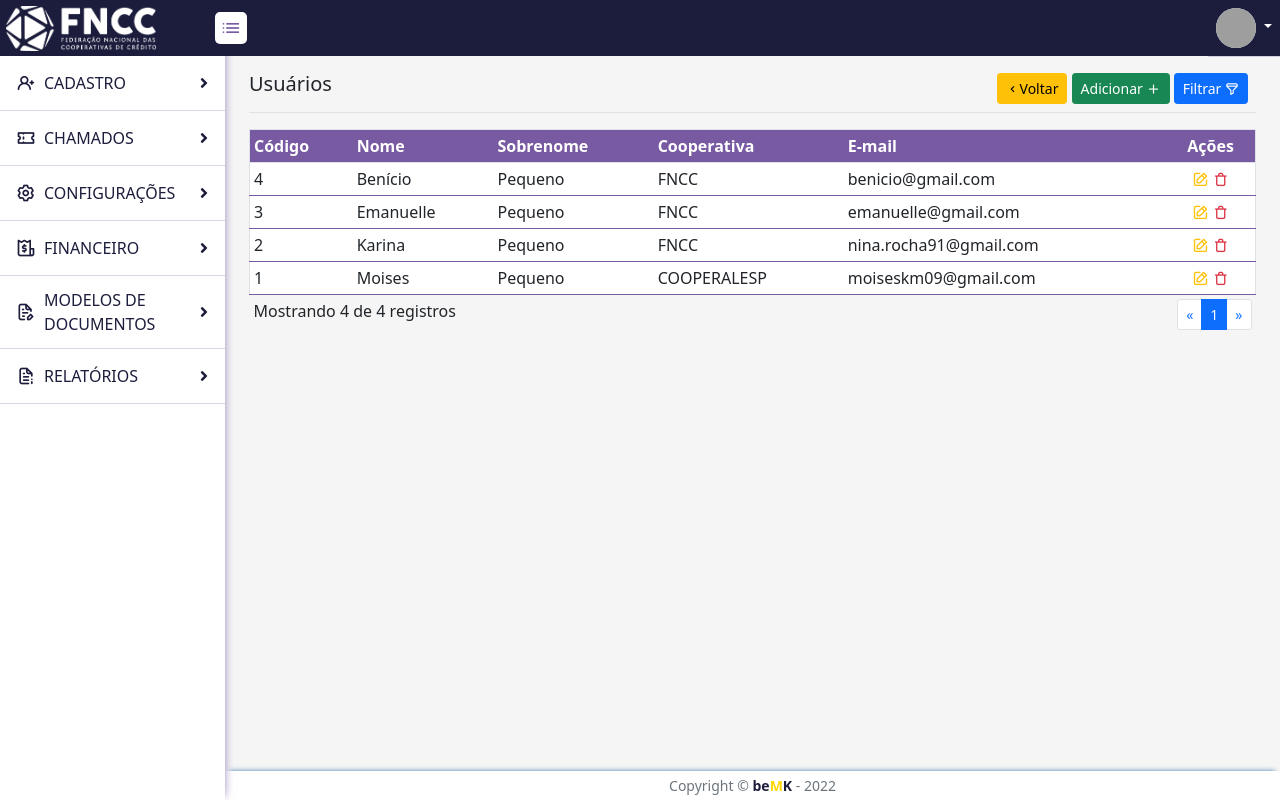
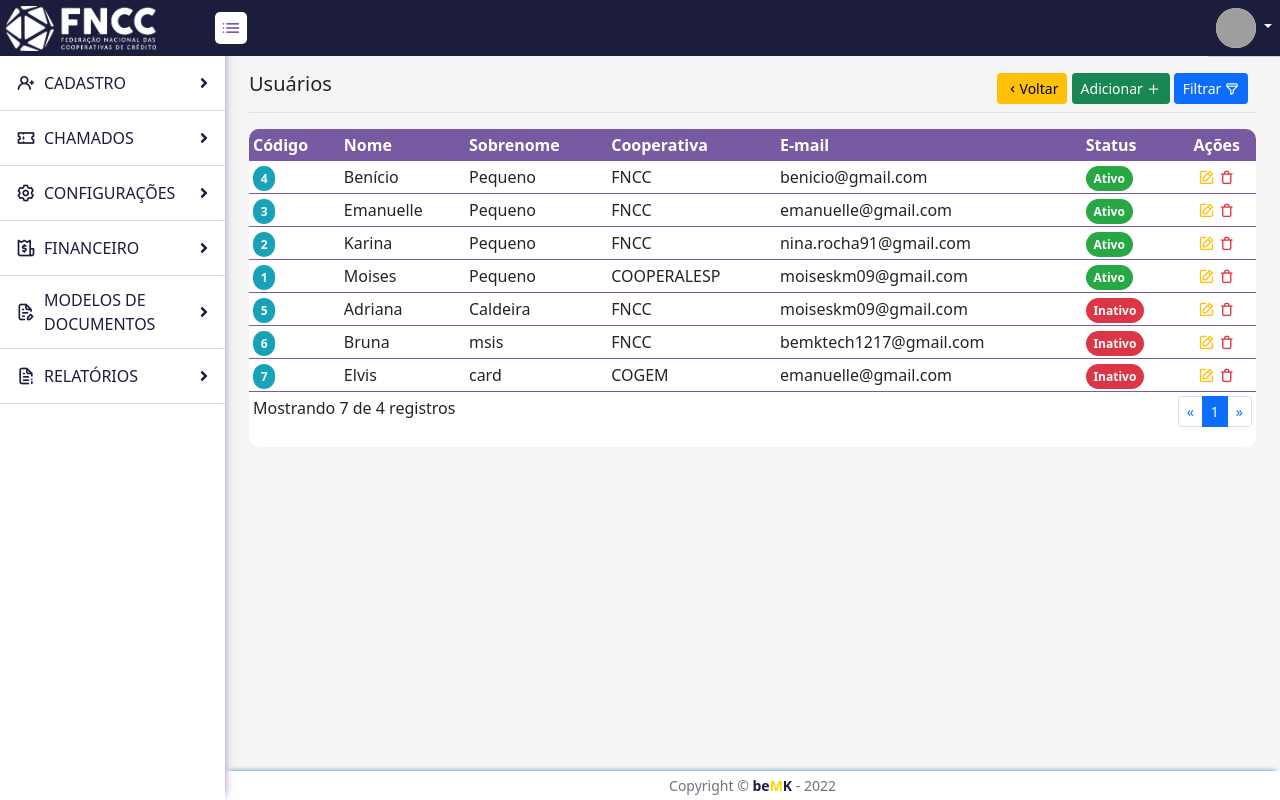
Before and after one commit to moiseskm09/sistema-fncc, a PHP site: page /sistema/cad-usuarios.php?erro=1 in a window 1280 px wide. Run offline with PHP 8.4, Linux system fonts and the light colour scheme; a user stored in the database is signed in; data comes from the database, SQL or seed files in the repository; data that the repository does not hold is empty; some libraries are stand-ins or nearby versions; grey boxes are pictures that could not be loaded.

Commit message:
correção de tabelas

```diff
--- a/css/style.css
+++ b/css/style.css
@@ -35,8 +35,7 @@ and open the template in the editor.
     font-size: 16px;
     font-weight: 600;
     text-decoration: none;
-    background-color: #785aa2;
-}
+    background-color: #785aa2;}
 
 .linha-hover{
     border-bottom: 1px solid #785aa2 !important;
@@ -363,3 +362,12 @@ font-weight: 600;
             .destaque{
                 color: #785aa2;
             }
+            .table{
+        white-space: nowrap;
+        border-top-left-radius: 10px;
+        border-top-right-radius: 10px;
+        border-bottom-right-radius: 10px;
+        border-bottom-left-radius: 10px;
+        overflow: hidden;
+        background-color: #ffffff;
+            }
--- a/css/visualizar_doc.css
+++ b/css/visualizar_doc.css
@@ -11,7 +11,7 @@ Click nbfs://nbhost/SystemFileSystem/Templates/Other/CascadeStyleSheet.css to ed
 .acesso-rapido {
     background-color: #ffffff;
     border-radius: 8px;
-    height: 80px;
+    min-height: 80px;
 
 }
 
--- a/sistema/cad-usuarios.php
+++ b/sistema/cad-usuarios.php
@@ -25,7 +25,7 @@ if (isset($_POST['nome'] , $_POST['fcooperativa'])) {
 
     $inicio = ($itens_por_pagina * $pagina) - $itens_por_pagina;
 
-    $sql_buscaUsuarios = mysqli_query($conexao, "SELECT id_usuario, nome, sobrenome, email, cooperativa FROM usuarios INNER JOIN cooperativas ON user_coop = cod_coop WHERE u_status != '0' ORDER BY nome LIMIT $inicio, $itens_por_pagina ");
+    $sql_buscaUsuarios = mysqli_query($conexao, "SELECT id_usuario, nome, sobrenome, email, u_status, cooperativa FROM usuarios INNER JOIN cooperativas ON user_coop = cod_coop ORDER BY u_status DESC, nome LIMIT $inicio, $itens_por_pagina ");
     $numeroLinhas = mysqli_num_rows($sql_buscaUsuarios);
 }
 ?>
@@ -80,28 +80,30 @@ if (isset($_POST['nome'] , $_POST['fcooperativa'])) {
                         </div>
 
                         <div class="table-responsive">
-                            <table class="table table-borderless table-sm" style= "white-space: nowrap;">
-                                <thead class="border thead-tabela">
+                            <table class="table table-borderless table-sm bg-white">
+                                <thead class="thead-tabela">
                                     <tr>
                                         <th>Código</th>
                                         <th>Nome</th>
                                         <th>Sobrenome</th>
                                         <th>Cooperativa</th>
                                         <th>E-mail</th>
+                                        <th>Status</th>
                                         <th class="text-center">Ações</th>
                                     </tr>
                                 </thead>
-                                <tbody class="border bg-white">
+                                <tbody class="bg-white p-0">
                                     <?php
                                     if ($numeroLinhas > 0) {
                                         while ($resultadoUsuario = mysqli_fetch_assoc($sql_buscaUsuarios)) {
                                             ?>
                                             <tr class="linha-hover">
-                                                <td><?php echo $resultadoUsuario['id_usuario']; ?></td>
+                                                <td><span class="badge badge-info rounded-pill d-inline"><?php echo $resultadoUsuario['id_usuario']; ?></span></td>
                                                 <td><?php echo ucwords(strtolower($resultadoUsuario['nome']));?></td>
                                                 <td><?php echo $resultadoUsuario['sobrenome'];?></td>
                                                 <td><?php echo $resultadoUsuario['cooperativa'];?></td>
                                                 <td><?php echo $resultadoUsuario['email'];?></td>
+                                                <td><?php if($resultadoUsuario['u_status'] == 1){ echo  '<span class="badge badge-success rounded-pill d-inline">Ativo</span>';}else{echo  '<span class="badge badge-danger rounded-pill d-inline">Inativo</span>';}?></td>
                                                 <td class="text-center">
                                                     <a href="editar-usuario.php?id=<?php echo $resultadoUsuario['id_usuario']; ?>" class=""><i class="uil uil-edit text-warning"></i></a>
                                                     <a href="../ferramentas/desativa-usuario.php?id=<?php echo $resultadoUsuario['id_usuario']; ?>" onclick="return confirm('Tem certeza que deseja desativar o usuário?');"><i class="uil uil-trash text-danger"></i></a>
@@ -118,13 +120,13 @@ if (isset($_POST['nome'] , $_POST['fcooperativa'])) {
                                     }
                                     ?>
                                 </tbody>
-                                <tfoot>
+                                <tfoot class="p-0">
                                     <tr>
                                         <td colspan="3"><?php echo "Mostrando ".$numeroLinhas; ?> de <?php echo $numeroTotalLinhas; ?> registros</td>
                                         <td colspan="4">
                                             <nav>
                                     <ul class="pagination pagination-sm justify-content-end">
-                                        <li class="page-item ">
+                                        <li class="page-item">
                                             <a class="page-link" href="?pagina=1" tabindex="-1"><span aria-hidden="true">&laquo;</span>
         <span class="sr-only">Primeira</span></a>
                                         </li>
--- a/sistema/docs_visualizacao.php
+++ b/sistema/docs_visualizacao.php
@@ -99,7 +99,7 @@ if($_GET['id']){
                                         while ($resultadoDoc = mysqli_fetch_assoc($sql_buscaDocs)) {
                                             ?>
                                             <tr class="linha-hover">
-                                                <td><?php echo $resultadoDoc['cod_documento']; ?></td>
+                                                <td><span class="badge badge-info rounded-pill d-inline"><?php echo $resultadoDoc['cod_documento']; ?></span></td>
                                                 <td><?php echo ucwords(strtolower($resultadoDoc['titulo_documento']));?></td>
                                                 <td><?php echo $resultadoDoc['categoria'];?></td>
                                                 <td class="text-center">
--- a/sistema/visualizar_doc.php
+++ b/sistema/visualizar_doc.php
@@ -95,7 +95,7 @@ if (isset($_GET['titulo_cat'])) {
                                <div class="card border-0 mb-1 mt-1">
   <div class="card-body acesso-rapido p-1">
       <h5 class="card-title titulo-acesso-rapido"><?php echo $categorias["categoria"];?></h5>
-      <h6 class="card-text texto-acessorapido"><?php echo $categorias["qtd_arquivos"];?> DOCUMENTOS</h6>
+      <h6 class="card-text texto-acessorapido"><span class="badge rounded-pill text-bg-light"><?php echo $categorias["qtd_arquivos"];?> DOCUMENTOS</span></span></h6>
   </div>
 </div>
                                </a>
```
